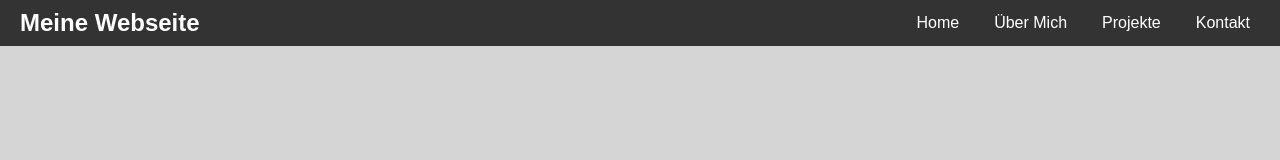
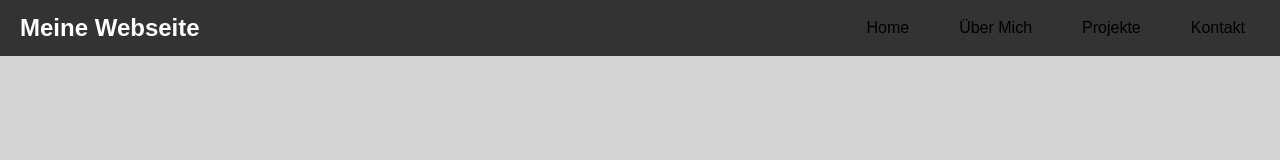
Before and after one commit to wotography/kompasskurs, a plain HTML site: page header.html in a window 1280 px wide. Drawn offline with Linux system fonts and the light colour scheme.

Commit message:
menu wip

```diff
--- a/header.html
+++ b/header.html
@@ -9,15 +9,25 @@
 <header>
     <div class="logo">Meine Webseite</div>
     <nav class="menu">
-        <a href="index.html">Home</a>
-        <a href="#about">Über Mich</a>
-        <a>Projekte</a>
-        <ul class="submenu">
-            <li><a href="quiz.html">QUIZ</a></li>
-            <li><a href="#entwicklung">Entwicklung</a></li>
-            <li><a href="#support">Support</a></li>
+        <ul>
+            <li><a href="index.html">Home</a></li>
+            <li>
+                <a href="about.html">Über Mich</a>
+                <ul class="submenu">
+                    <li><a href="#team">Vita</a></li>
+                    <li><a href="#geschichte">Meine Story</a></li>
+                </ul>
+            </li>
+            <li>
+                <a>Projekte</a>
+                <ul class="submenu">
+                    <li><a href="quiz.html">QUIZ</a></li>
+                    <li><a href="#entwicklung">Entwicklung</a></li>
+                    <li><a href="#support">Support</a></li>
+                </ul>
+            </li>
+            <li><a href="#contact">Kontakt</a></li>
         </ul>
-        <a href="#contact">Kontakt</a>
     </nav>
 </header>
 </body>
```
